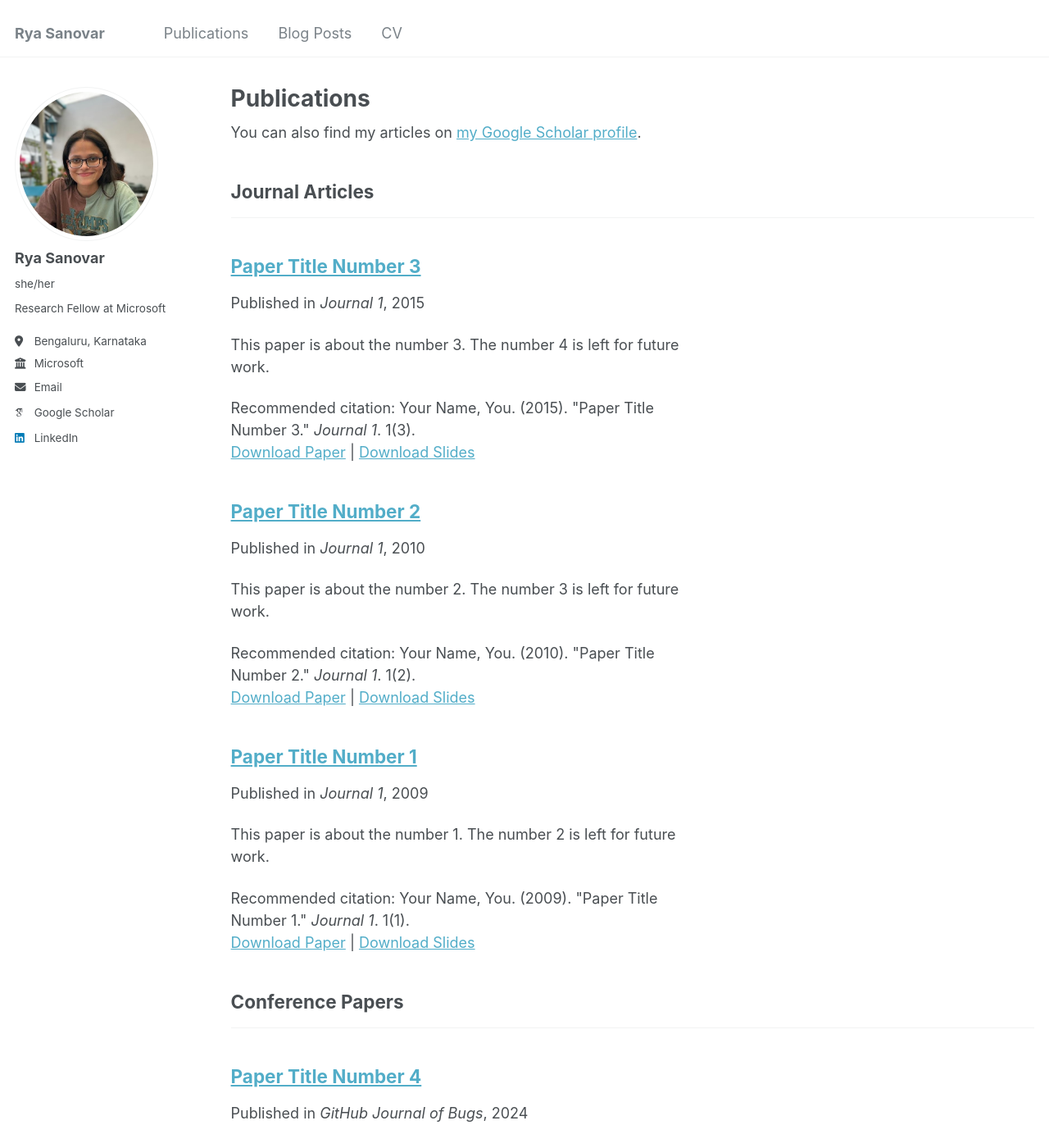
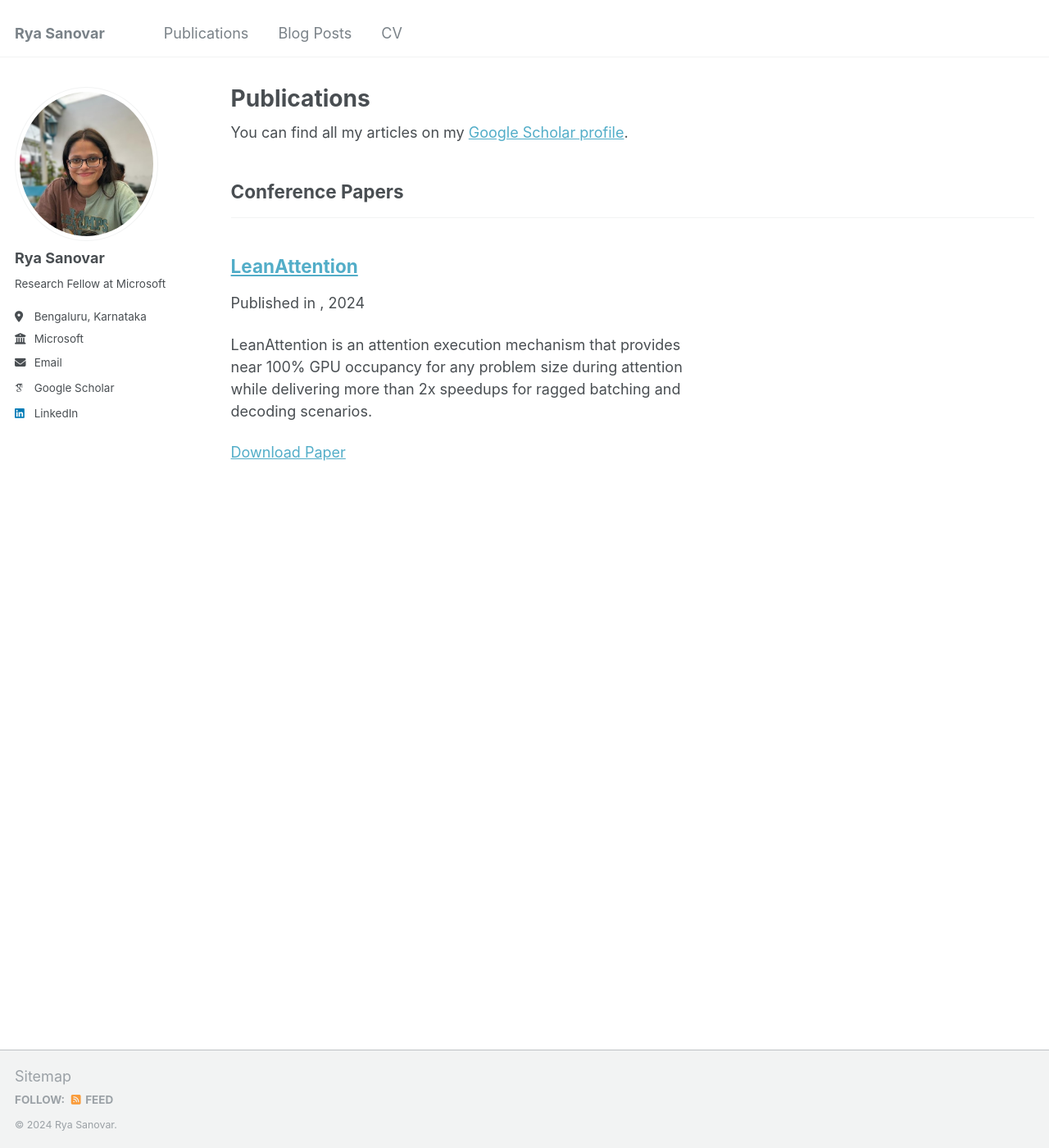
Before and after one commit to ravyan-asro/ravyan-asro.github.io, a Jekyll site: the page built from _pages/publications.html, in a window 1280 px wide and 1400 px high. Shown: the whole window at 82% size. Built offline with Jekyll 4.4.1, drawn with Linux system fonts in a browser that asks for light colours; some web fonts are replaced; some of the changed text lies outside the part shown.

Commit message:
add LA pub

```diff
--- a/_config.yml
+++ b/_config.yml
@@ -23,7 +23,7 @@ author:
   # Biographic information
   avatar           : "pfp_final.jpg"
   name             : "Rya Sanovar"
-  pronouns         : "she/her"
+  pronouns         : #"she/her"
   bio              : "Research Fellow at Microsoft"
   location         : "Bengaluru, Karnataka"
   employer         : "Microsoft"
--- a/_pages/publications.html
+++ b/_pages/publications.html
@@ -6,7 +6,7 @@ author_profile: true
 ---
 
 {% if site.author.googlescholar %}
-  <div class="wordwrap">You can also find my articles on <a href="{{site.author.googlescholar}}">my Google Scholar profile</a>.</div>
+  <div class="wordwrap">You can find all my articles on my <a href="{{site.author.googlescholar}}">Google Scholar profile</a>.</div>
 {% endif %}
 
 {% include base_path %}
--- a/_publications/2009-10-01-paper-title-number-1.md
+++ /dev/null
@@ -1,14 +0,0 @@
----
-title: "Paper Title Number 1"
-collection: publications
-category: manuscripts
-permalink: /publication/2009-10-01-paper-title-number-1
-excerpt: 'This paper is about the number 1. The number 2 is left for future work.'
-date: 2009-10-01
-venue: 'Journal 1'
-slidesurl: 'http://academicpages.github.io/files/slides1.pdf'
-paperurl: 'http://academicpages.github.io/files/paper1.pdf'
-citation: 'Your Name, You. (2009). &quot;Paper Title Number 1.&quot; <i>Journal 1</i>. 1(1).'
----
-
-The contents above will be part of a list of publications, if the user clicks the link for the publication than the contents of section will be rendered as a full page, allowing you to provide more information about the paper for the reader. When publications are displayed as a single page, the contents of the above "citation" field will automatically be included below this section in a smaller font.
--- a/_publications/2010-10-01-paper-title-number-2.md
+++ /dev/null
@@ -1,14 +0,0 @@
----
-title: "Paper Title Number 2"
-collection: publications
-category: manuscripts
-permalink: /publication/2010-10-01-paper-title-number-2
-excerpt: 'This paper is about the number 2. The number 3 is left for future work.'
-date: 2010-10-01
-venue: 'Journal 1'
-slidesurl: 'http://academicpages.github.io/files/slides2.pdf'
-paperurl: 'http://academicpages.github.io/files/paper2.pdf'
-citation: 'Your Name, You. (2010). &quot;Paper Title Number 2.&quot; <i>Journal 1</i>. 1(2).'
----
-
-The contents above will be part of a list of publications, if the user clicks the link for the publication than the contents of section will be rendered as a full page, allowing you to provide more information about the paper for the reader. When publications are displayed as a single page, the contents of the above "citation" field will automatically be included below this section in a smaller font.
--- a/_publications/2015-10-01-paper-title-number-3.md
+++ /dev/null
@@ -1,14 +0,0 @@
----
-title: "Paper Title Number 3"
-collection: publications
-category: manuscripts
-permalink: /publication/2015-10-01-paper-title-number-3
-excerpt: 'This paper is about the number 3. The number 4 is left for future work.'
-date: 2015-10-01
-venue: 'Journal 1'
-slidesurl: 'http://academicpages.github.io/files/slides3.pdf'
-paperurl: 'http://academicpages.github.io/files/paper3.pdf'
-citation: 'Your Name, You. (2015). &quot;Paper Title Number 3.&quot; <i>Journal 1</i>. 1(3).'
----
-
-The contents above will be part of a list of publications, if the user clicks the link for the publication than the contents of section will be rendered as a full page, allowing you to provide more information about the paper for the reader. When publications are displayed as a single page, the contents of the above "citation" field will automatically be included below this section in a smaller font.
--- a/_publications/2024-02-17-paper-title-number-4.md
+++ /dev/null
@@ -1,13 +0,0 @@
----
-title: "Paper Title Number 4"
-collection: publications
-category: conferences
-permalink: /publication/2024-02-17-paper-title-number-4
-excerpt: 'This paper is about fixing template issue #693.'
-date: 2024-02-17
-venue: 'GitHub Journal of Bugs'
-paperurl: 'http://academicpages.github.io/files/paper3.pdf'
-citation: 'Your Name, You. (2024). &quot;Paper Title Number 3.&quot; <i>GitHub Journal of Bugs</i>. 1(3).'
----
-
-The contents above will be part of a list of publications, if the user clicks the link for the publication than the contents of section will be rendered as a full page, allowing you to provide more information about the paper for the reader. When publications are displayed as a single page, the contents of the above "citation" field will automatically be included below this section in a smaller font.
--- /dev/null
+++ b/_publications/LeanAttention.md
@@ -0,0 +1,10 @@
+---
+title: "LeanAttention"
+collection: publications
+category: conferences
+permalink: https://arxiv.org/abs/2405.10480
+excerpt: 'LeanAttention is an attention execution mechanism that provides near 100% GPU occupancy for any problem size during attention while delivering more than 2x speedups for ragged batching and decoding scenarios.'
+date: 2024-05-01
+paperurl: 'https://arxiv.org/pdf/2405.10480'
+---
+LeanAttention is a scalable and energy-efficient technique of computing self-attention for ragged batching scenarios and the token-generation phase (decode-phase) of decoder-only transformer models. By extending the "stream-K" style reduction of tiled calculation to self-attention, we enable parallel computation with well-balanced loads during attention, resulting in an average of 2.6x attention execution speedup over FlashAttention-2 and up to 8.33x speedup for 512k context lengths.
```
Also changed, not shown: _pages/about.md (+2 -2 lines).
